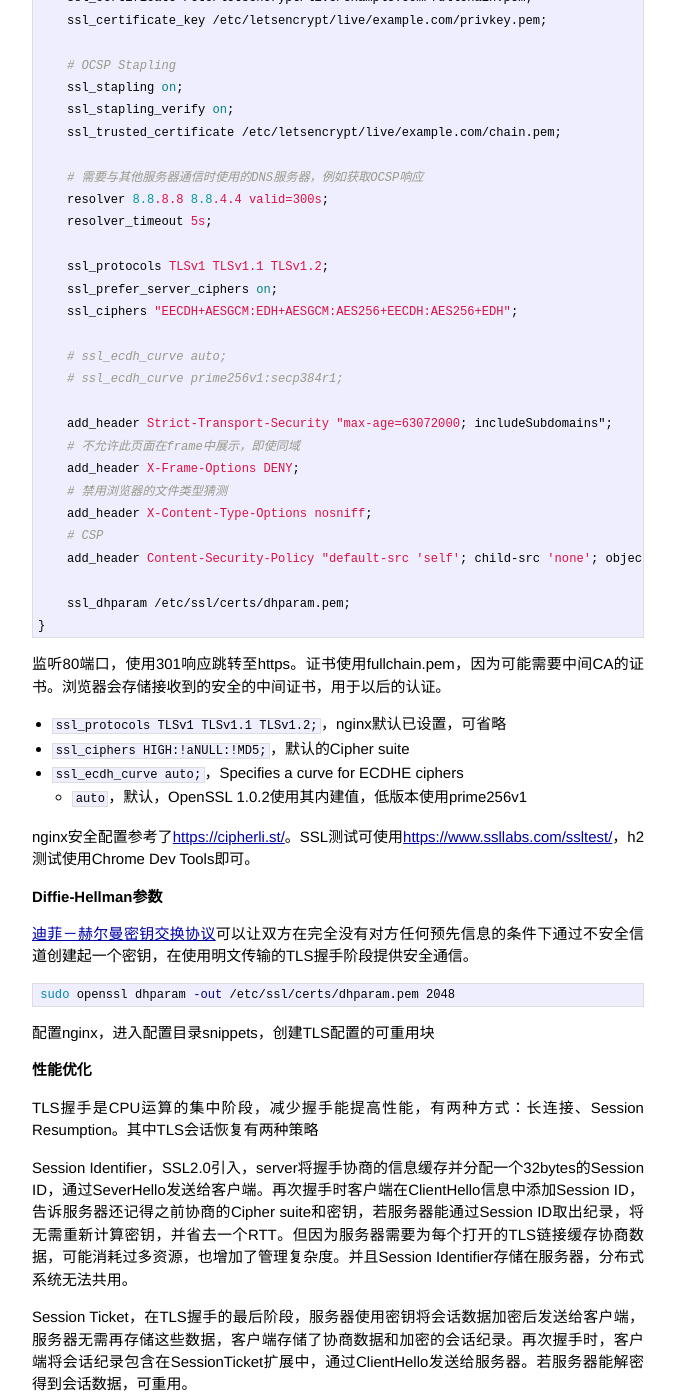
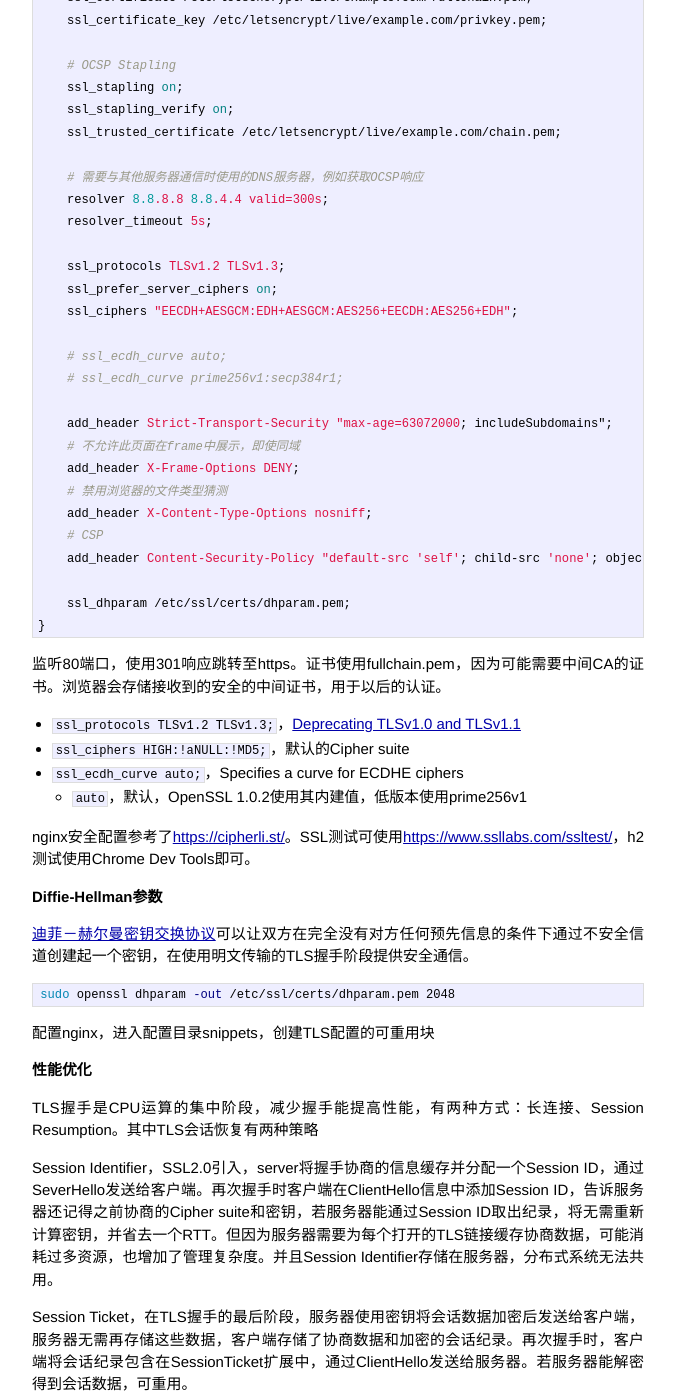
Before and after one commit to zp25/zp25.github.io, a Jekyll site: the page built from _posts/应用/2016-08-30-nginx-https.markdown, in a window 1280 px wide and 1400 px high, scrolled down 507 px. Shown: the whole window, without its empty margins (302-977 px from the left). Built offline with Jekyll 4.4.1, drawn with Linux system fonts in a browser that asks for light colours.

Commit message:
fix: 完善

```diff
--- a/_posts/应用/2016-08-29-h2-II.markdown
+++ b/_posts/应用/2016-08-29-h2-II.markdown
@@ -55,6 +55,7 @@ certbot delete --cert-name example.com
 使用`revoke`命令撤销证书，需传入证书(cert.pem)路径。证书撤销后可使用`delete`命令清理残留文件，注意若不执行`delete`，在下一次证书更新事件(renewal event)发生时证书依然会被更新
 
 # 证书更新 {#renew}
+
 运行`certbot run`总是能获取新证书，即使域名之前已经获取了证书。新旧证书文件(cert.pem)将同时存在，域名将使用新证书(软链到新证书文件)。
 
 Let's Encrypt证书有效期为90天，Let's Encrypt建议证书每60天续期一次。运行`certbot renew`将自动续期所有之前获取的将在30天内过期的证书，默认使用之前创建证书时使用的配置参数，也可重新传入参数修改，修改的参数将被记录，用于下次更新时使用。
@@ -79,6 +80,7 @@ certbot renew --pre-hook "service nginx stop" --post-hook "service nginx start"
 
 certbot renew --renew-hook /path/to/renew-hook-script
 ~~~
+
 例如需要更新standalone证书，可通过hooks在更新前关闭nginx。hooks仅在需要更新证书时触发，因此以上命令可以频繁执行而无需担心服务器频繁重启。
 
 certbot目前还不能自动完成证书续期，但可通过crontab完成。因为命令仅续期30天内将过期的证书，使用crontab是安全的，可以尝试定时每周或每天运行更新命令。`--force-renew`参数可忽略30天过期的限制，强制续期所有证书，但不适合每天运行，容易达到Let's Encrypt更新证书的次数限制。
--- a/_posts/应用/2016-08-30-nginx-https.markdown
+++ b/_posts/应用/2016-08-30-nginx-https.markdown
@@ -32,7 +32,7 @@ server {
     resolver 8.8.8.8 8.8.4.4 valid=300s;
     resolver_timeout 5s;
 
-    ssl_protocols TLSv1 TLSv1.1 TLSv1.2;
+    ssl_protocols TLSv1.2 TLSv1.3;
     ssl_prefer_server_ciphers on;
     ssl_ciphers "EECDH+AESGCM:EDH+AESGCM:AES256+EECDH:AES256+EDH";
 
@@ -52,7 +52,7 @@ server {
 ~~~
 监听80端口，使用301响应跳转至https。证书使用fullchain.pem，因为可能需要中间CA的证书。浏览器会存储接收到的安全的中间证书，用于以后的认证。
 
-+ `ssl_protocols TLSv1 TLSv1.1 TLSv1.2;`，nginx默认已设置，可省略
++ `ssl_protocols TLSv1.2 TLSv1.3;`，[Deprecating TLSv1.0 and TLSv1.1][tls1.1]
 + `ssl_ciphers HIGH:!aNULL:!MD5;`，默认的Cipher suite
 + `ssl_ecdh_curve auto;`，Specifies a curve for ECDHE ciphers
   + `auto`，默认，OpenSSL 1.0.2使用其内建值，低版本使用prime256v1
@@ -69,9 +69,10 @@ sudo openssl dhparam -out /etc/ssl/certs/dhparam.pem 2048
 配置nginx，进入配置目录snippets，创建TLS配置的可重用块
 
 # 性能优化
+
 TLS握手是CPU运算的集中阶段，减少握手能提高性能，有两种方式：长连接、Session Resumption。其中TLS会话恢复有两种策略
 
-Session Identifier，SSL2.0引入，server将握手协商的信息缓存并分配一个32bytes的Session ID，通过SeverHello发送给客户端。再次握手时客户端在ClientHello信息中添加Session ID，告诉服务器还记得之前协商的Cipher suite和密钥，若服务器能通过Session ID取出纪录，将无需重新计算密钥，并省去一个RTT。但因为服务器需要为每个打开的TLS链接缓存协商数据，可能消耗过多资源，也增加了管理复杂度。并且Session Identifier存储在服务器，分布式系统无法共用。
+Session Identifier，SSL2.0引入，server将握手协商的信息缓存并分配一个Session ID，通过SeverHello发送给客户端。再次握手时客户端在ClientHello信息中添加Session ID，告诉服务器还记得之前协商的Cipher suite和密钥，若服务器能通过Session ID取出纪录，将无需重新计算密钥，并省去一个RTT。但因为服务器需要为每个打开的TLS链接缓存协商数据，可能消耗过多资源，也增加了管理复杂度。并且Session Identifier存储在服务器，分布式系统无法共用。
 
 Session Ticket，在TLS握手的最后阶段，服务器使用密钥将会话数据加密后发送给客户端，服务器无需再存储这些数据，客户端存储了协商数据和加密的会话纪录。再次握手时，客户端将会话纪录包含在SessionTicket扩展中，通过ClientHello发送给服务器。若服务器能解密得到会话数据，可重用。
 
@@ -116,8 +117,8 @@ TLS SNI support enabled
 ~~~
 查看是否支持
 
+# Manual
 
-# Manual
 + [Configuring HTTPS servers](http://nginx.org/en/docs/http/configuring_https_servers.html "Configuring HTTPS servers")
 + [Cipherli.st: Strong Ciphers for Apache, nginx and Lighttpd](https://cipherli.st/ "Cipherli.st: Strong Ciphers for Apache, nginx and Lighttpd")
 + [How To Set Up Nginx with HTTP/2 Support on Ubuntu 16.04](https://www.digitalocean.com/community/tutorials/how-to-set-up-nginx-with-http-2-support-on-ubuntu-16-04 "How To Set Up Nginx with HTTP/2 Support on Ubuntu 16.04")
@@ -125,4 +126,5 @@ TLS SNI support enabled
 + [How To Install Nginx on Ubuntu 16.04](https://www.digitalocean.com/community/tutorials/how-to-install-nginx-on-ubuntu-16-04 "How To Install Nginx on Ubuntu 16.04")
 + [SSL Server Test](https://www.ssllabs.com/ssltest/ "SSL Server Test")
 
+[tls1.1]: https://tools.ietf.org/id/draft-moriarty-tls-oldversions-diediedie-00.html "Deprecating TLSv1.0 and TLSv1.1"
 [d-h]: http://zh.wikipedia.org/wiki/Diffie-Hellman "迪菲－赫尔曼密钥交换"
```
Also changed, not shown: other parts of _posts/应用/2016-08-29-h2-II.markdown (+1 -1 lines), Gemfile.lock.
